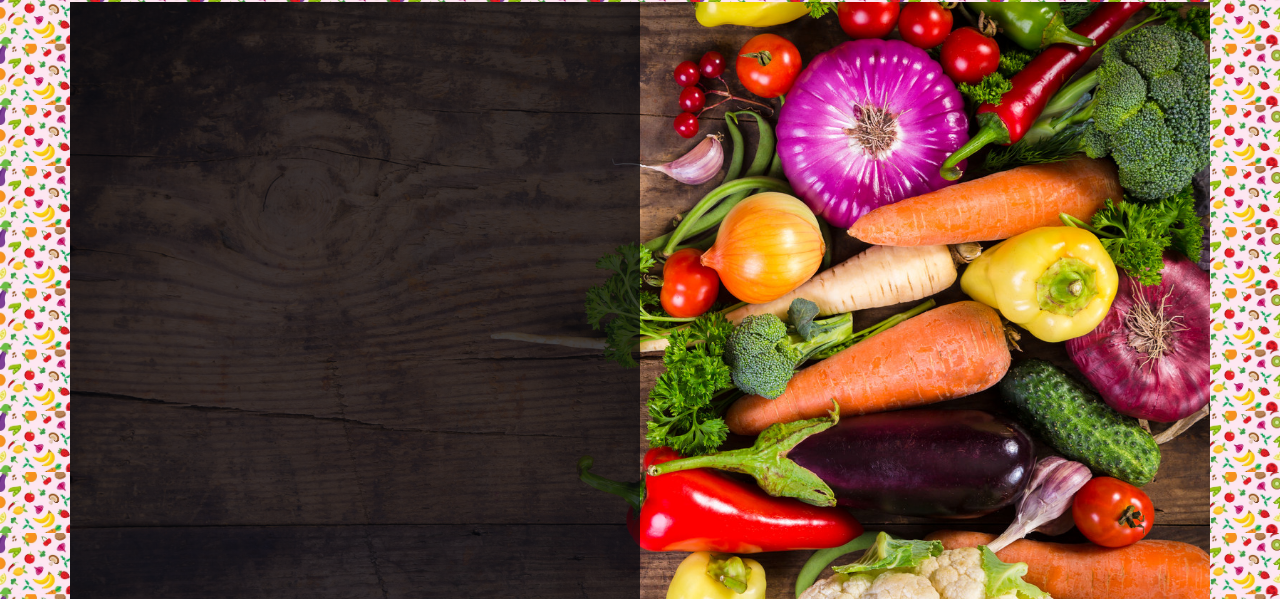
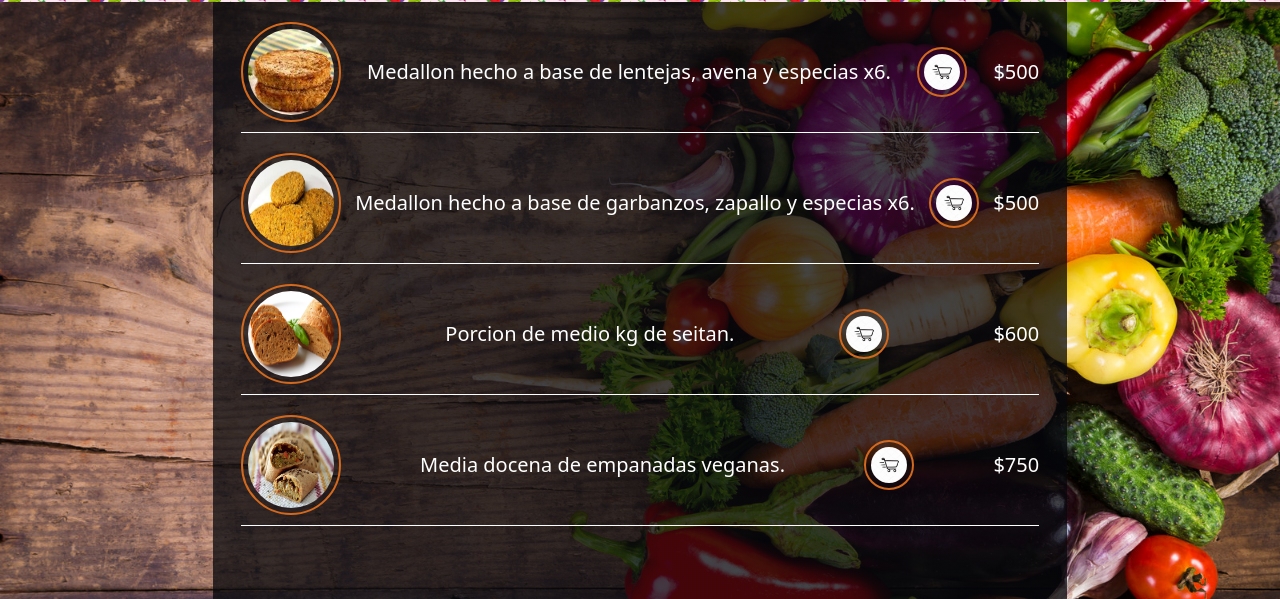
Before and after one commit to MatiasGonzalez89/Sabor-Vegano, a plain HTML site: page secciones/tienda.html in a window 1280 px wide. Shown: the part 201-800 px from the top of the page. Drawn offline with nearby package versions, Linux system fonts and the light colour scheme.

Commit message:
agrego seccion tienda

```diff
--- a/estilos/style.css
+++ b/estilos/style.css
@@ -81,6 +81,27 @@ footer{
     height: 50vh;
 }
 
+.producto{
+    display: flex;
+    justify-content: space-between;
+    align-items: center;
+    font-size: 2rem;
+    color: white;
+    margin: 2rem;
+    border-bottom: 1px solid white;
+}
+
+.producto img{
+    width: 100px;
+    height: 100px;
+    padding: 5px;
+    margin-bottom: 10px;
+}
+.producto .carrito{
+    width: 50px;
+    height: 50px;
+}
+
 @media screen and (max-width: 768px) {
 
     .main__index{
--- a/secciones/tienda.html
+++ b/secciones/tienda.html
@@ -40,7 +40,8 @@
                     <span class="navbar-toggler-icon"></span>
                 </button>
                 <div class="collapse navbar-collapse" id="navbarSupportedContent">
-                    <ul class="navbar-nav me-auto mb-2 mb-lg-0 nav container d-flex justify-content-evenly bg__gradient">
+                    <ul
+                        class="navbar-nav me-auto mb-2 mb-lg-0 nav container d-flex justify-content-evenly bg__gradient">
                         <li class="nav-item">
                             <a class="nav-link text-light" aria-current="page" href="../index.html">Inicio</a>
                         </li>
@@ -62,10 +63,41 @@
         </nav>
     </header>
 
-    <main class="container central">
-        <div class="row">
-            <div class="main col-lg-6 col-md-6 col-sm-7 d-flex flex-column justify-content-between bg__gradient">
-
+    <main class="container-fluid central">
+        <div class="row justify-content-center">
+            <div class="main col-lg-8 col-md-6 col-sm-7 bg__gradient">
+                <div class="producto">
+                    <img src="../imagenes/lentejasAvena.jfif" alt="Hamburguesa de lentejasy avena">
+                    <p>Medallon hecho a base de lentejas, avena y especias x6.</p>
+                    <a href="#">
+                        <img class="carrito" src="../imagenes/carrito.jpg" alt="carrito de compras">
+                    </a>
+                    <p>$500</p>
+                </div>
+                <div class="producto">
+                    <img src="../imagenes/garbanzoZapallo.jfif" alt="Hamburguesa de garbanzos y zapallo">
+                    <p>Medallon hecho a base de garbanzos, zapallo y especias x6.</p>
+                    <a href="#">
+                        <img class="carrito" src="../imagenes/carrito.jpg" alt="carrito de compras">
+                    </a>
+                    <p>$500</p>
+                </div>
+                <div class="producto">
+                    <img src="../imagenes/seitan.jfif" alt="seitan">
+                    <p>Porcion de medio kg de seitan.</p>
+                    <a href="#">
+                        <img class="carrito" src="../imagenes/carrito.jpg" alt="carrito de compras">
+                    </a>
+                    <p>$600</p>
+                </div>
+                <div class="producto">
+                    <img src="../imagenes/empanadas.jfif" alt="seitan">
+                    <p>Media docena de empanadas veganas.</p>
+                    <a href="#">
+                        <img class="carrito" src="../imagenes/carrito.jpg" alt="carrito de compras">
+                    </a>
+                    <p>$750</p>
+                </div>
             </div>
         </div>
     </main>
```
Also changed, not shown: imagenes/empanadas.jfif (added), imagenes/garbanzoZapallo.jfif (added), imagenes/lentejasAvena.jfif (added), imagenes/seitan.jfif (added).
